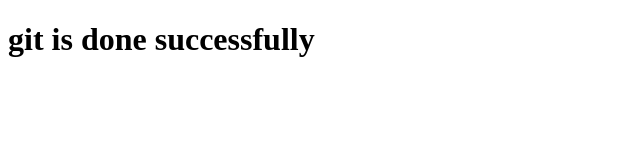
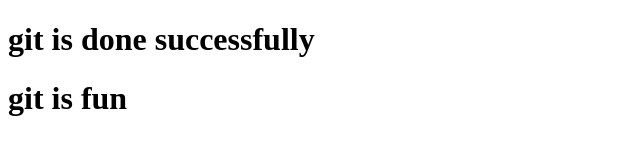
Before and after one commit to codetashrif/practice_git_github, a plain HTML site: page index.html in a window 1280 px wide. Shown: the whole page, without its empty margins (0-640 px from the left). Drawn offline with Linux system fonts and the light colour scheme.

Commit message:
git is done 2

```diff
--- a/index.html
+++ b/index.html
@@ -7,5 +7,6 @@
 </head>
 <body>
     <h1>git is done successfully</h1>
+    <h1>git is fun</h1>
 </body>
 </html>
```
